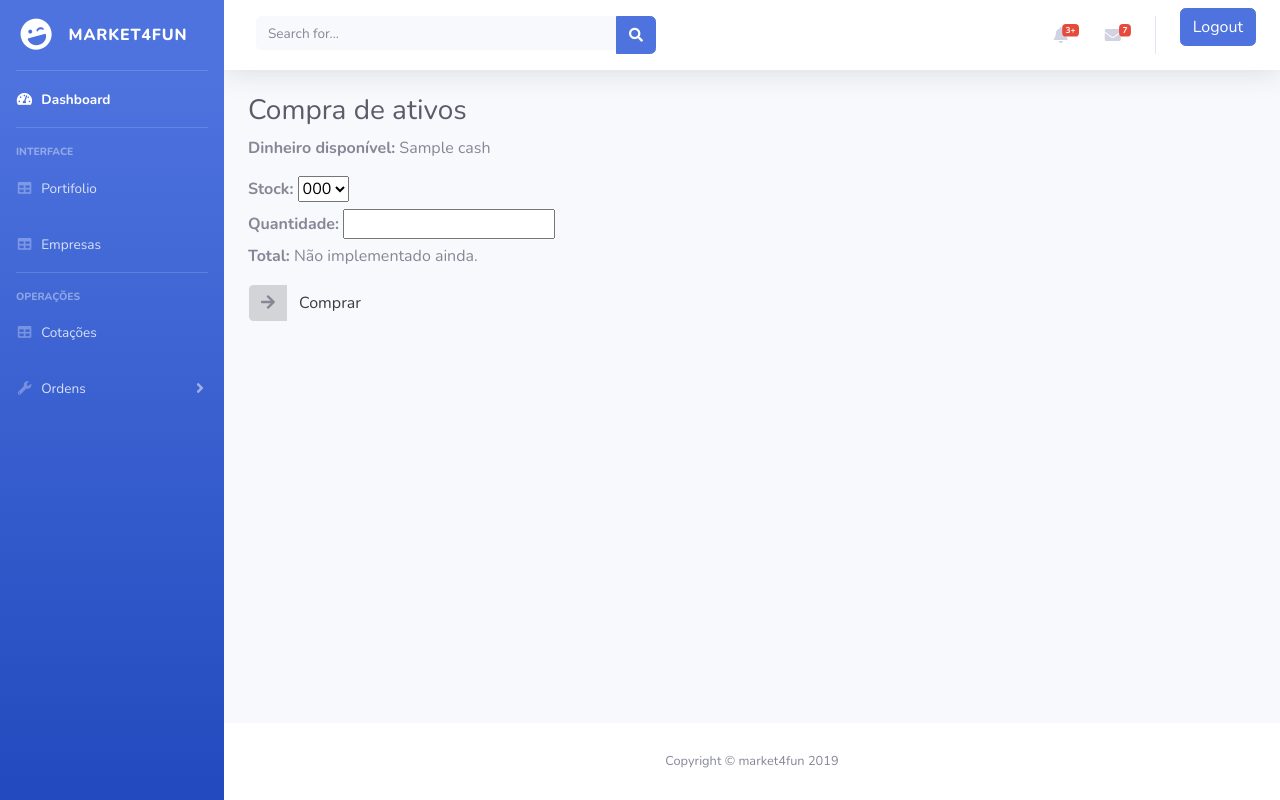
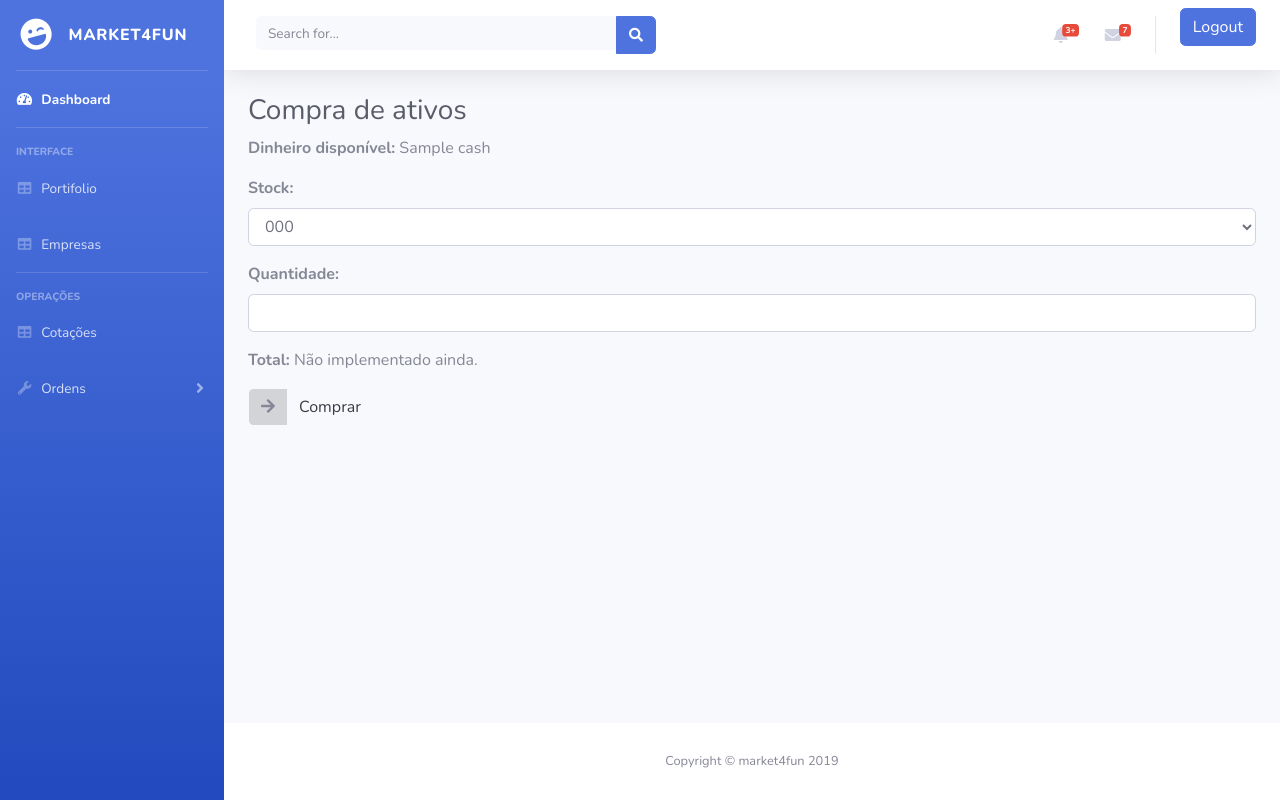
Before and after one commit to market4fun/market4fun, a Django app: template ibroker/templates/ibroker/order/order.html in a window 1280 px wide. Run offline with Django 3.2, Linux system fonts and the light colour scheme; a user stored in the database is signed in; tables that the repository leaves empty hold one stand-in row (values such as "Sample post"); the template is opened without the code that fills it: values that come from a table or form of the project are taken from there, most other values are stand-ins (such as "Sample title", 1, 10 or a date in 2020); some libraries are stand-ins or nearby versions.

Commit message:
Testing in forms

```diff
--- a/ibroker/forms.py
+++ b/ibroker/forms.py
@@ -13,8 +13,10 @@ class UploadQuotesFileForm(forms.Form):
 #Acredito que deva ser feito no html, da pra fazer sem ajax se carregar todos os preços com uma lista ou algo assim
 class OrderForm(forms.Form):
     stock = forms.ChoiceField(label='Stock: ')
+    stock.widget.attrs.update({'class': 'form-control'})
     #price = forms.DecimalField(label='Price: ')
     qtd = forms.IntegerField(label='Quantidade',min_value=1)
+    qtd.widget.attrs.update({'class': 'form-control'})
 
     def __init__(self, *args, **kwargs):
         self.user = kwargs.pop('user', None)
--- a/ibroker/templates/ibroker/order/order.html
+++ b/ibroker/templates/ibroker/order/order.html
@@ -32,13 +32,13 @@
 </div>
       <p><b>Dinheiro disponível:</b> {{cash}} </p>
 
-    <div class="fieldWrapper">
+    <div class="form-group">
         {{ form.stock.errors }}
         <label for="{{ form.stock.id_for_label }}"><b>Stock: </b></label>
         {{ form.stock }}
     </div>
 
-    <div class="fieldWrapper">
+    <div class="form-group">
         {{ form.qtd.errors }}
         <label for="{{ form.qtd.id_for_label }}"><b>Quantidade: </b></label>
         {{ form.qtd }}
```
